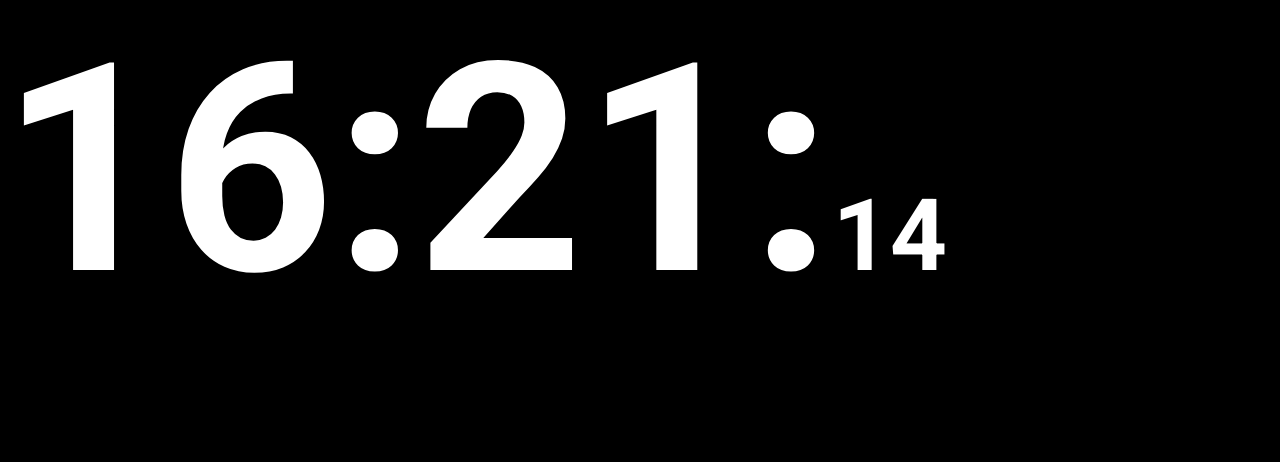
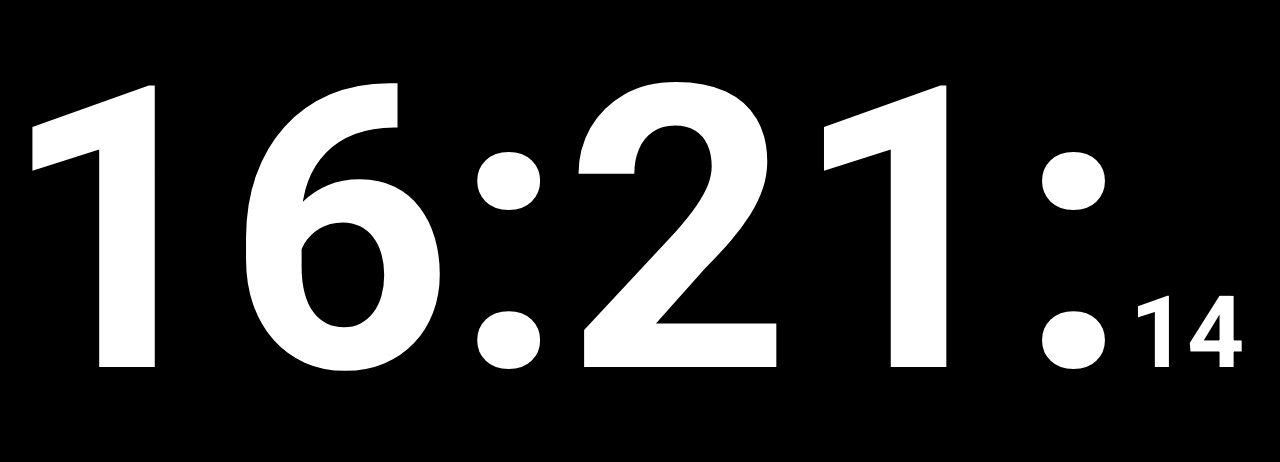
Before and after one commit to D1ed/raspberry-clock, a PHP site: page / in a window 1280 px wide. Shown: the top 462 px of the page. Run offline with PHP 8.4, Linux system fonts and the light colour scheme; some libraries are stand-ins or nearby versions.

Commit message:
добавил стиль для плашета

```diff
--- a/style.css
+++ b/style.css
@@ -97,3 +97,12 @@ font-size: 100px;
 
 }
 */
+
+@media screen and (min-width: 1025px) {
+#clock {
+    font-size: 19em;
+}
+.daily {
+    left: 10%;
+}
+}
```
